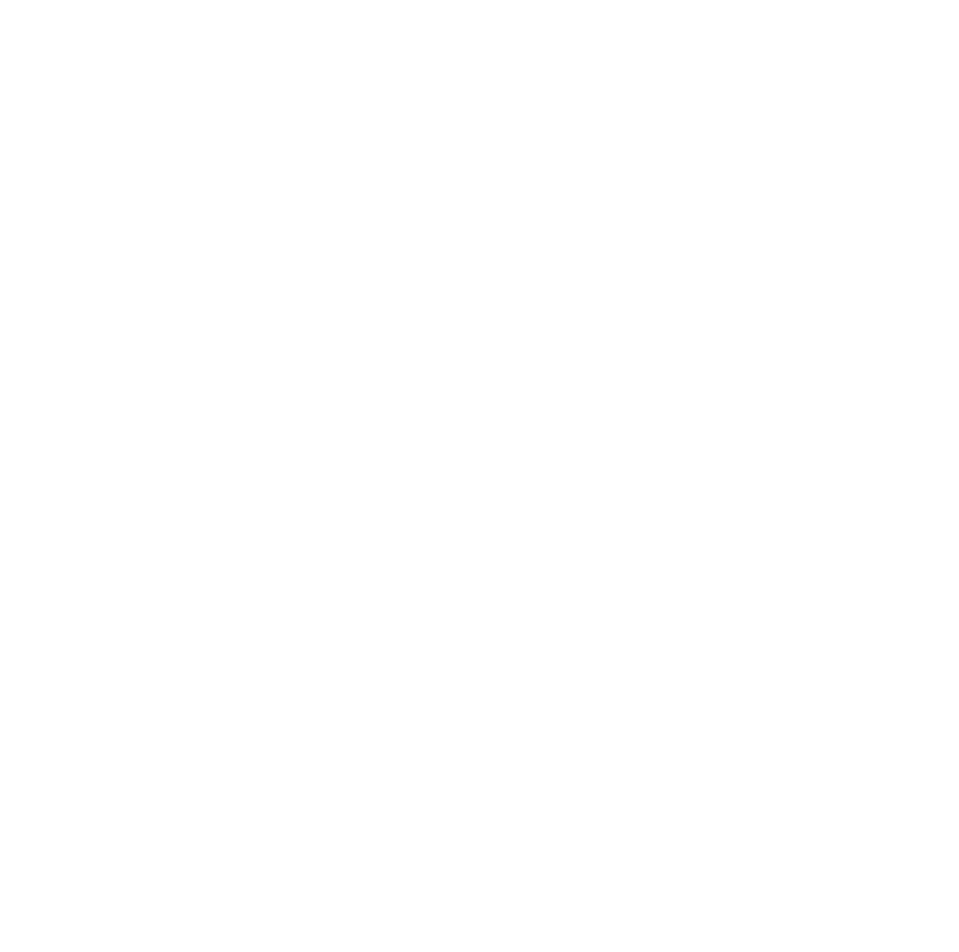
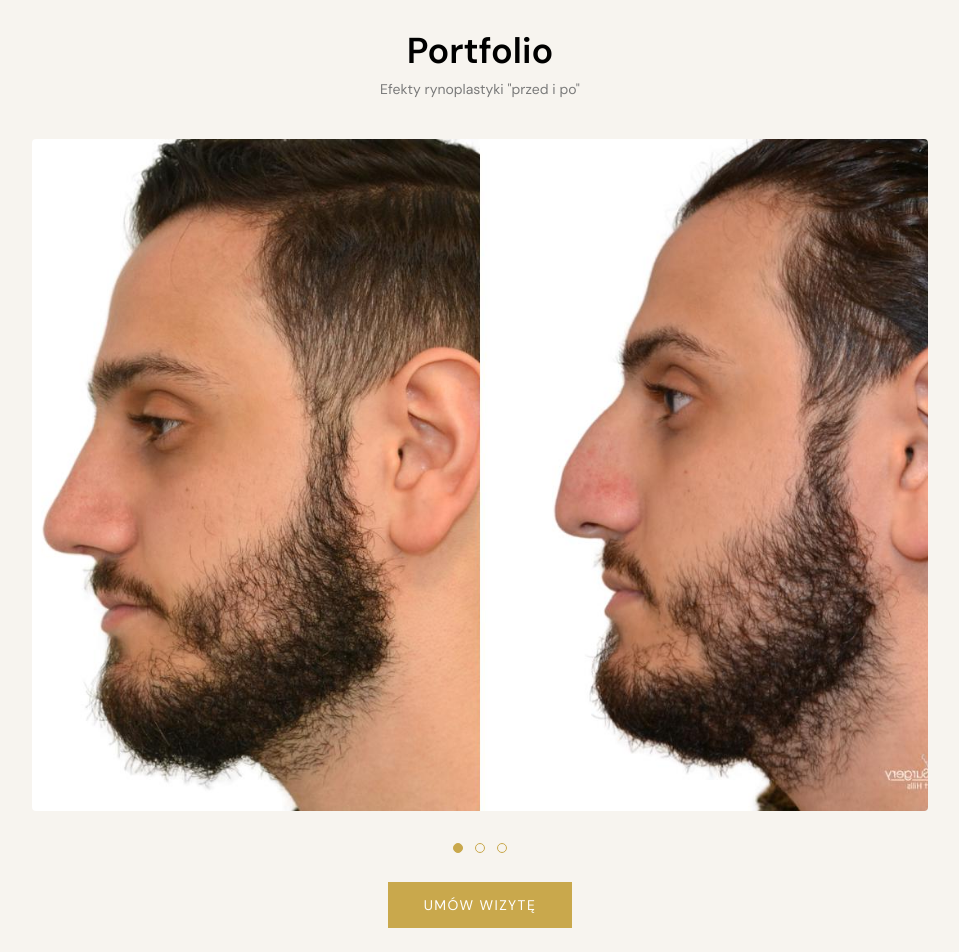
Before and after one commit to IgorGutkowski/www, a React (Vite) app: page / in a window 1280 px wide. Shown: the part 1580-2532 px from the top of the page, without its empty margins (160-1119 px from the left). Before the commit the page ends 1547 px from the top, so only its background shows below. Built offline with nearby package versions, Linux system fonts and the light colour scheme.

Commit message:
feat: Portfolio section

```diff
--- a/src/App.tsx
+++ b/src/App.tsx
@@ -1,6 +1,7 @@
 import Navbar from './components/Navbar'
 import Hero from './components/Hero'
 import Doctor from './components/Doctor'
+import Portfolio from './components/Portfolio'
 
 function App() {
   return (
@@ -8,6 +9,7 @@
       <Navbar />
       <Hero />
       <Doctor />
+      <Portfolio />
     </main>
   )
 }
--- a/src/components/Portfolio.tsx
+++ b/src/components/Portfolio.tsx
@@ -0,0 +1,122 @@
+import { useState, useRef } from 'react'
+import { cn } from '../lib/utils'
+
+const slides = [
+  { src: '/result.jpg', alt: 'Rynoplastyka przed i po – przypadek 1' },
+  { src: '/result2.jpg', alt: 'Rynoplastyka przed i po – przypadek 2' },
+  { src: '/portfolio-3.jpg', alt: 'Rynoplastyka przed i po – przypadek 3' },
+]
+
+export default function Portfolio() {
+  const [current, setCurrent] = useState(0)
+  const touchStartX = useRef(0)
+  const mouseStartX = useRef(0)
+  const isDragging = useRef(false)
+
+  const goTo = (idx: number) => {
+    setCurrent(Math.max(0, Math.min(idx, slides.length - 1)))
+  }
+
+  const onTouchStart = (e: React.TouchEvent) => {
+    touchStartX.current = e.touches[0].clientX
+  }
+
+  const onTouchEnd = (e: React.TouchEvent) => {
+    const dx = e.changedTouches[0].clientX - touchStartX.current
+    if (Math.abs(dx) > 50) {
+      goTo(dx < 0 ? current + 1 : current - 1)
+    }
+  }
+
+  const onMouseDown = (e: React.MouseEvent) => {
+    mouseStartX.current = e.clientX
+    isDragging.current = true
+  }
+
+  const onMouseUp = (e: React.MouseEvent) => {
+    if (!isDragging.current) return
+    isDragging.current = false
+
+    const dx = e.clientX - mouseStartX.current
+    if (Math.abs(dx) > 50) {
+      goTo(dx < 0 ? current + 1 : current - 1)
+    }
+  }
+
+  const onMouseLeave = () => {
+    isDragging.current = false
+  }
+
+  return (
+    <section id="portfolio" className="bg-[var(--color-cream)] py-16">
+      {/* Nagłówek */}
+      <div className="mb-10 px-6 text-center">
+        <h2
+          className="mb-2 text-4xl font-bold"
+          style={{ fontFamily: 'var(--font-sans)' }}
+        >
+          Portfolio
+        </h2>
+        <p className="text-sm text-[var(--color-text-muted)]">
+          Efekty rynoplastyki "przed i po"
+        </p>
+      </div>
+
+      <div
+        className="overflow-hidden cursor-grab active:cursor-grabbing"
+        onTouchStart={onTouchStart}
+        onTouchEnd={onTouchEnd}
+        onMouseDown={onMouseDown}
+        onMouseUp={onMouseUp}
+        onMouseLeave={onMouseLeave}
+      >
+        {/* Slider */}
+        <div
+          className="flex transition-transform duration-500"
+          style={{ transform: `translateX(-${current * 100}%)` }}
+        >
+          {slides.map((slide) => (
+            <div key={slide.src} className="min-w-full px-6 md:px-24 lg:px-48">
+              <img
+                src={slide.src}
+                alt={slide.alt}
+                className="w-full rounded-sm object-cover"
+                style={{ aspectRatio: '4/3' }}
+                draggable={false}
+              />
+            </div>
+          ))}
+        </div>
+      </div>
+
+      {/* Kropki */}
+      <div className="mt-8 flex justify-center gap-3">
+        {slides.map((_, i) => (
+          <button
+            key={i}
+            onClick={() => goTo(i)}
+            aria-label={`Slajd ${i + 1}`}
+            className={cn(
+              'h-2.5 w-2.5 rounded-full border border-[var(--color-gold)] transition-all duration-300',
+              i === current ? 'bg-[var(--color-gold)]' : 'bg-transparent'
+            )}
+          />
+        ))}
+      </div>
+
+      {/* CTA */}
+      <div className="mt-10 px-6 text-center">
+        <a
+          href="#kontakt"
+          onClick={(e) => {
+            e.preventDefault()
+            document.querySelector('#kontakt')?.scrollIntoView({ behavior: 'smooth' })
+          }}
+          className="btn"
+        >
+          Umów wizytę
+        </a>
+      </div>
+    </section>
+  )
+}
```
